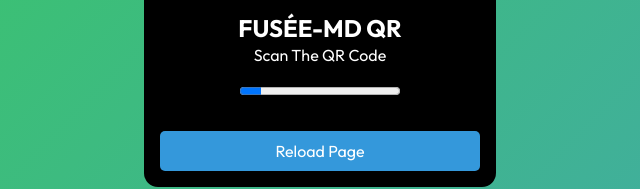
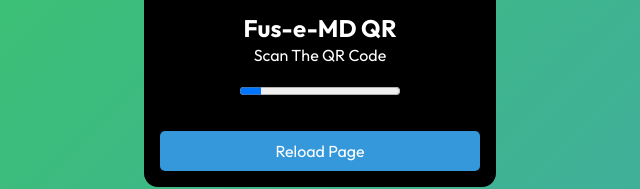
Before and after one commit to WeedTech/Session-id, a website: page qr.html in a window 1280 px wide. Shown: the part 476-665 px from the top of the page, 320-960 px from the left. Drawn offline with Linux system fonts and the light colour scheme.

Commit message:
Update qr.html

```diff
--- a/qr.html
+++ b/qr.html
@@ -4,7 +4,7 @@
             crossorigin="anonymous"></script>
     <meta charset="UTF-8">
     <meta name="viewport" content="width=device-width, initial-scale=1.0">
-    <title>FUSÉE-MD QR SCANER</title>
+    <title>Fus-e-MD QR SCANER</title>
     <link href="https://fonts.googleapis.com/css2?family=Outfit:wght@400;700&amp;display=swap" rel="stylesheet">
     <title>QR</title>
     <style>
@@ -164,7 +164,7 @@
             <img id="qr-image" src="/server" alt="QR CODE">
         </div>
         <div id="title-container">
-            <h2 id="main">FUSÉE-MD QR</h2>
+            <h2 id="main">Fus-e-MD QR</h2>
             <p class="legend" id="legend">Scan The QR Code</p>
         </div>
         <div id="description-container">
```
